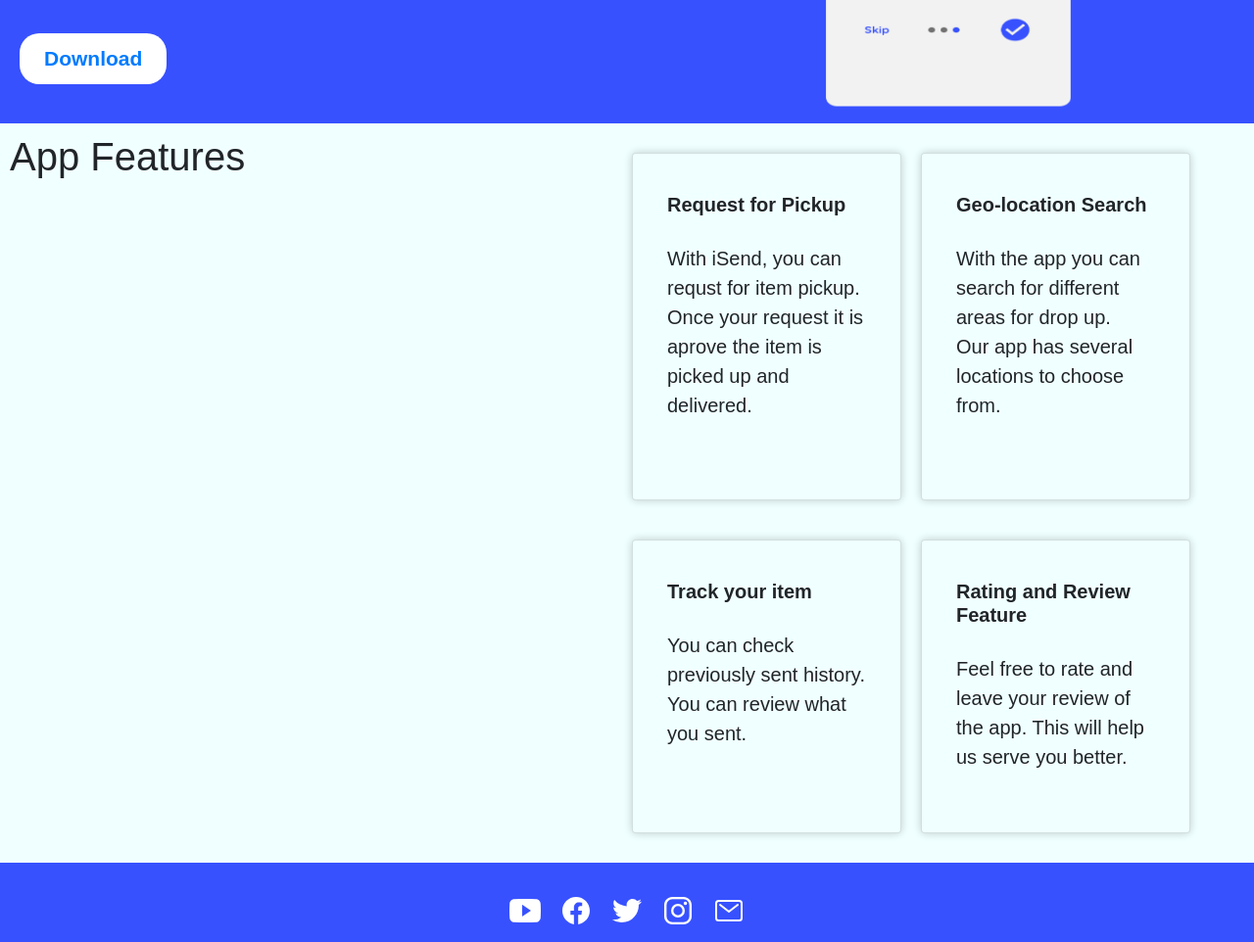
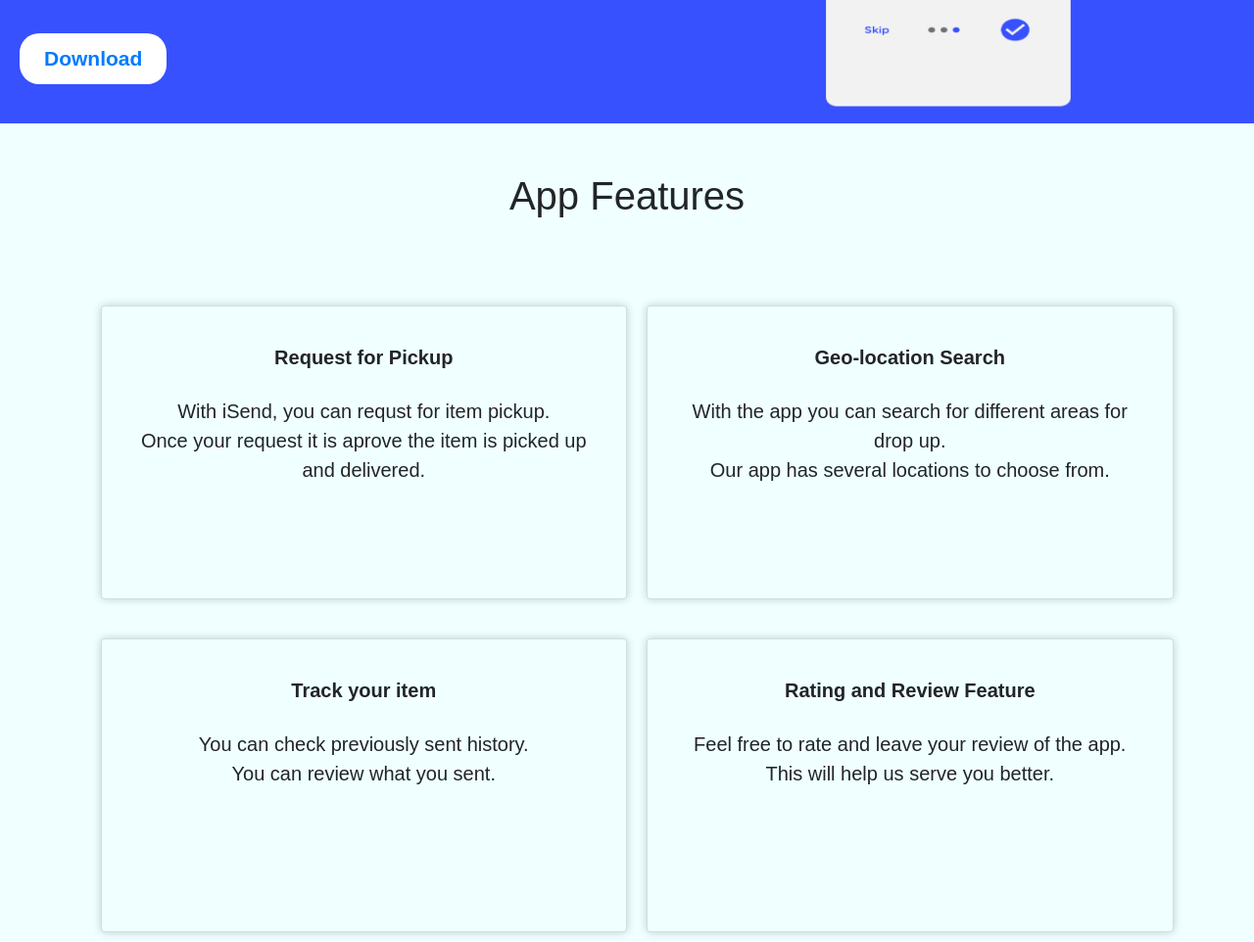
Before and after one commit to City-solutions/isend-website, a plain HTML site: page index.html in a window 1280 px wide. Shown: the part 500-1462 px from the top of the page at 98% size. Drawn offline with nearby package versions, Linux system fonts and the light colour scheme.

Commit message:
fix heading and align items

```diff
--- a/index.html
+++ b/index.html
@@ -34,7 +34,7 @@
                 <div class="menu">
 
                     <li><a href="#nav-home">Home</a></li>
-                    <li><a href="#nav-feat" id>Features</a></li>
+                    <li><a href="#nav-feat">Features</a></li>
                     <li><a href="#nav-contact">Contact</a></li>
                 </div>
             </ul>
@@ -70,10 +70,12 @@
 
             </div>
         </div>
+
+        <div class="app-features">
+                <h1 class="">App Features</h1>
+        </div>
         <div class="features">
-            <div class="grid-container justify-content-center">
-                <h1>App Features</h1>
-                <div class="row">
+            <div class="row grid-container justify-content-center">
                 <div class="grid-item card col-md-5">
                     <div class="card-body">
                         <h1>Request for Pickup</h1>
@@ -117,7 +119,7 @@
 
                     </div>
 
-                    </div>
+                    <!-- </div> -->
                 </div>
             </div>
         </div>
--- a/styles.css
+++ b/styles.css
@@ -175,6 +175,12 @@
     border-radius: 20px;
 }
 
+.app-features{
+    background-color: #F0FFFF;;
+    padding: 50px 50px 50px 50px;
+    text-align: center;
+}
+
 
 /* isend */
 .isend{
@@ -191,6 +197,7 @@
 
 .features .grid-container{
     background:#F0FFFF;
+    text-align: center;
 }
 .features .grid-container .grid-item{
     background-color: #F0FFFF;
```
Lines whose indentation alone changed are shown as unchanged.
